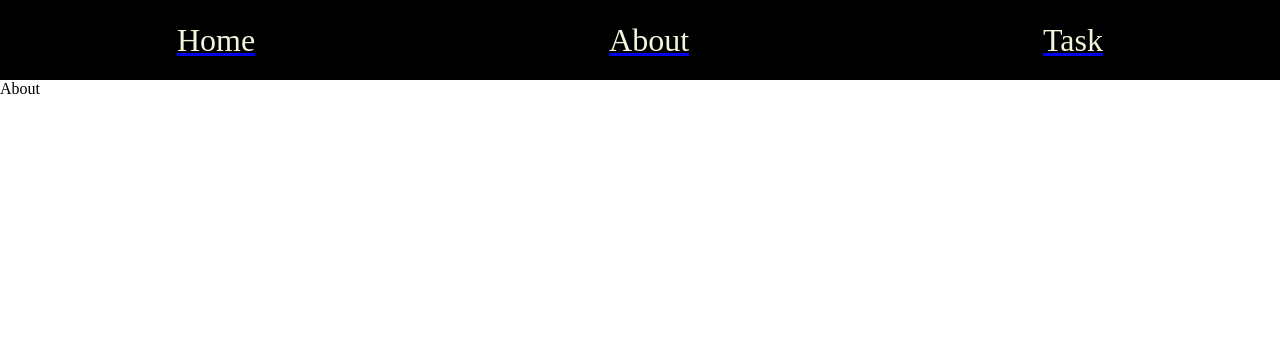
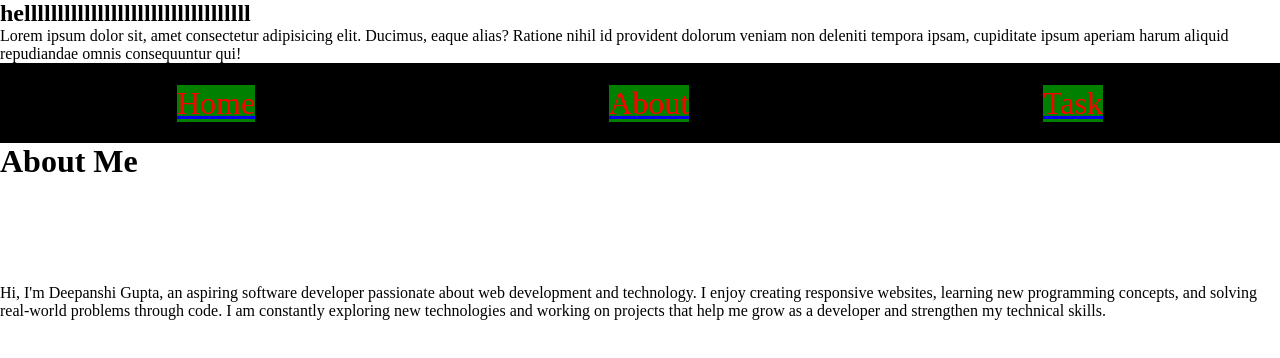
Before and after one commit to Deepanshi940666/WebDevClg, a React (Vite) app in the folder react/React/: page /about in a window 1280 px wide. Shown: the top 358 px of the page. Built offline with nearby package versions, Linux system fonts and the light colour scheme.

Commit message:
Navbar and routes

```diff
--- a/react/React/src/About.jsx
+++ b/react/React/src/About.jsx
@@ -1,9 +1,15 @@
 import React from 'react'
 
 const About = () => {
-  return (
-    <div>About</div>
-  )
+    return (
+        <div>
+            <h1>About Me</h1>
+            <div id='card' >
+                <img src=''></img>
+                <p> Hi, I'm Deepanshi Gupta, an aspiring software developer passionate about web development and technology. I enjoy creating responsive websites, learning new programming concepts, and solving real-world problems through code. I am constantly exploring new technologies and working on projects that help me grow as a developer and strengthen my technical skills.</p>
+            </div>
+        </div>
+    )
 }
 
 export default About
--- a/react/React/src/App.css
+++ b/react/React/src/App.css
@@ -37,6 +37,7 @@
   background-color: bisque;
   width: 90px;
 } */
+
 #Div{
   background-color: cadetblue;
   display: flex;
--- a/react/React/src/App.jsx
+++ b/react/React/src/App.jsx
@@ -6,6 +6,7 @@ import form from './form'
 // import ApiFetch from './ApiFetch'
 import NavBar from './NavBar'
 import './App.css'
+import './NavBar.css'
 import { Form, Route, Routes } from 'react-router-dom'
 import About from './About'
 import Home from './Home'
@@ -22,6 +23,9 @@ const App = () => {
       {/* <Form/> */}
       {/* <Counter/> */}
       {/* <ApiFetch/> */}
+
+      <h2>  hellllllllllllllllllllllllllllllllll</h2>
+      <p>Lorem ipsum dolor sit, amet consectetur adipisicing elit. Ducimus, eaque alias? Ratione nihil id provident dolorum veniam non deleniti tempora ipsam, cupiditate ipsum aperiam harum aliquid repudiandae omnis consequuntur qui!</p>
       <NavBar/>
       <Routes>
         <Route path='/' element={<Home/>}> </Route>
--- a/react/React/src/NavBar.css
+++ b/react/React/src/NavBar.css
@@ -14,5 +14,10 @@
 }
 
 #home,#about,#task{
-    color: beige;
+    color: red;
+    background-color: green;
 }
+/* #task{
+    background-color: pink;
+    color: red;
+} */
--- a/react/React/src/NavBar.jsx
+++ b/react/React/src/NavBar.jsx
@@ -1,5 +1,5 @@
 import React from 'react'
-import './Navbar.css'
+// import './Navbar.css'
 import { Link } from 'react-router-dom'
 const NavBar = () => {
   return (
```
